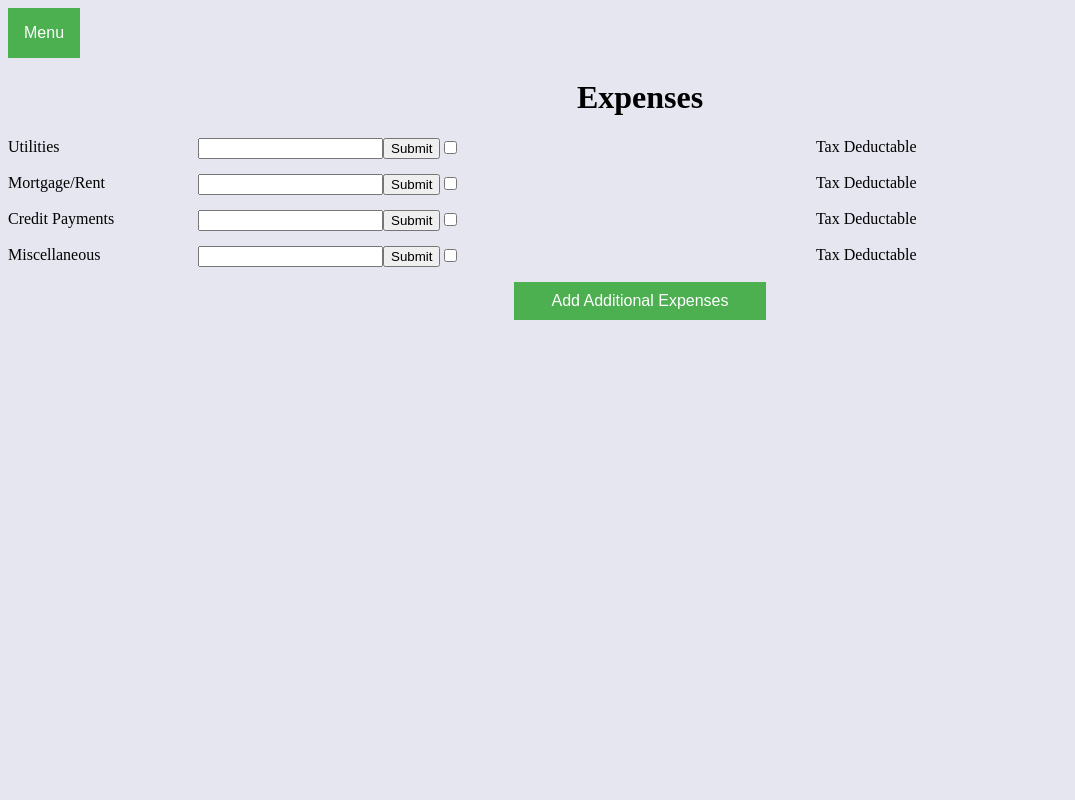
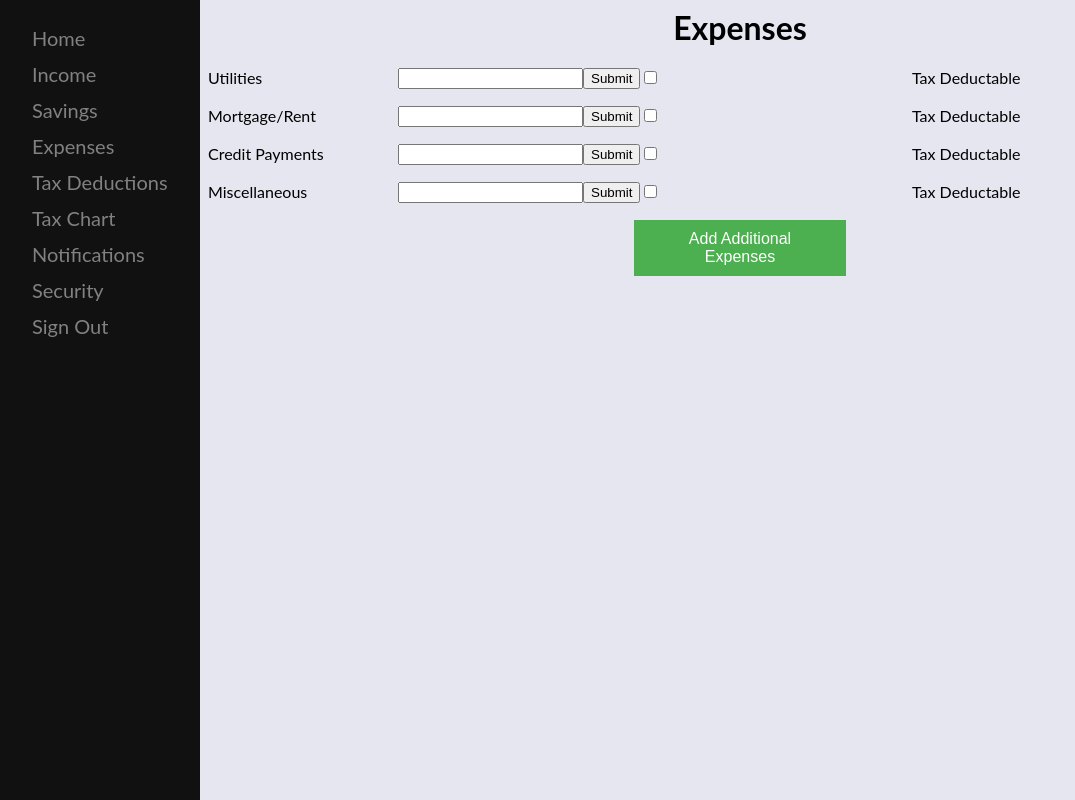
Before and after one commit to GGC-SD/HomeFinanceApp, a plain HTML site: page expenses.html in a window 1280 px wide. Shown: the whole page, without its empty margins (0-1075 px from the left). Drawn offline with Linux system fonts and the light colour scheme.

Commit message:
changed nav on expenses

```diff
--- a/expenses.html
+++ b/expenses.html
@@ -1,54 +1,53 @@
 <html>
+
 <body bgcolor="#E6E6FH">
+
     <head>
         <title>Expenses | Home Finance App</title>
         <meta charset="utf-8">
 
         <style>
-    /* Dropdown Button */
-
-    .dropbtn {
-        background-color: #4CAF50;
-        color: white;
-        padding: 16px;
-        font-size: 16px;
-        border: none;
+            body {
+                font-family: "Lato", sans-serif;
             }
 
-    .dropdown {
-        position: relative;
-        display: inline-block;
+            .sidenav {
+                height: 100%;
+                width: 200px;
+                position: fixed;
+                z-index: 1;
+                top: 0;
+                left: 0;
+                background-color: #111;
+                overflow-x: hidden;
+                padding-top: 20px;
             }
 
-    .dropdown-content {
-        display: none;
-        position: absolute;
-        background-color: #f1f1f1;
-        min-width: 160px;
-        box-shadow: 0px 8px 16px 0px rgba(0, 0, 0, 0.2);
-        z-index: 1;
-    }
-
-    .dropdown-content a {
-        color: black;
-        padding: 12px 16px;
+            .sidenav a {
+                padding: 6px 6px 6px 32px;
                 text-decoration: none;
+                font-size: 20px;
+                color: #818181;
                 display: block;
             }
 
-    .dropdown-content a:hover {
-        background-color: #ddd
+            .sidenav a:hover {
+                color: #f1f1f1;
             }
 
-    .dropdown:hover .dropdown-content {
-        display: block;
+            .main {
+                margin-left: 200px;
+                /* Same as the width of the sidenav */
             }
 
-    .dropdown:hover .dropbtn {
-        background-color: #3e8e41;
+            @media screen and (max-height: 450px) {
+                .sidenav {
+                    padding-top: 15px;
                 }
-
-    /*End menu*/
+                .sidenav a {
+                    font-size: 18px;
+                }
+            }
 
             label {
                 width: 180px;
@@ -81,9 +80,7 @@
         </style>
 
         <body>
-    <div class="dropdown">
-        <button class="dropbtn">Menu</button>
-        <div class="dropdown-content">
+            <div class="sidenav">
                 <a href="index.html">Home</a>
                 <a href="income.html">Income</a>
                 <a href="savings.html">Savings</a>
@@ -92,11 +89,9 @@
                 <a href="taxChart.html">Tax Chart</a>
                 <a href="notifications.html">Notifications</a>
                 <a href="security.html">Security</a>
-            <a href="about_us.html">About Us</a>
                 <a href="signOut.html">Sign Out</a>
-
             </div>
-    </div>
+            <div class="main">
                 <center>
                     <h1> Expenses
                         <br>
```
Lines whose indentation alone changed are shown as unchanged.
